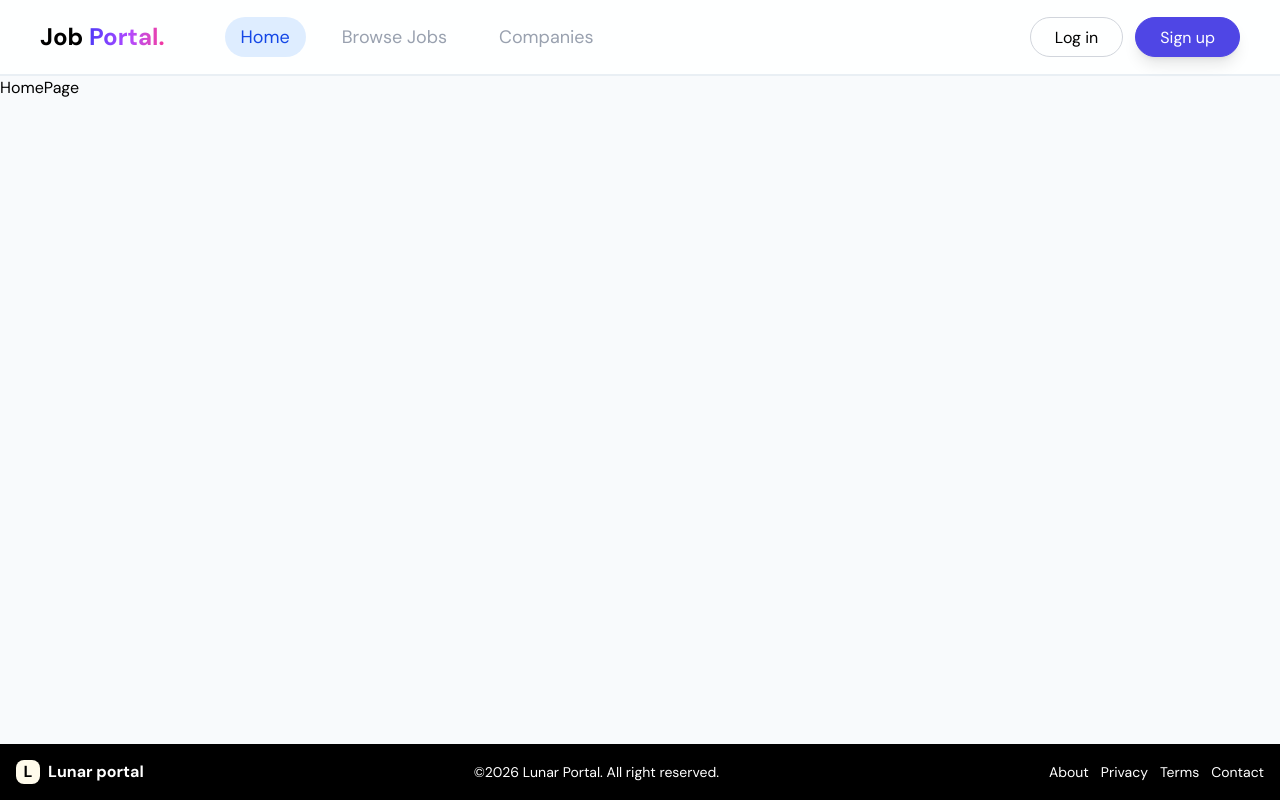
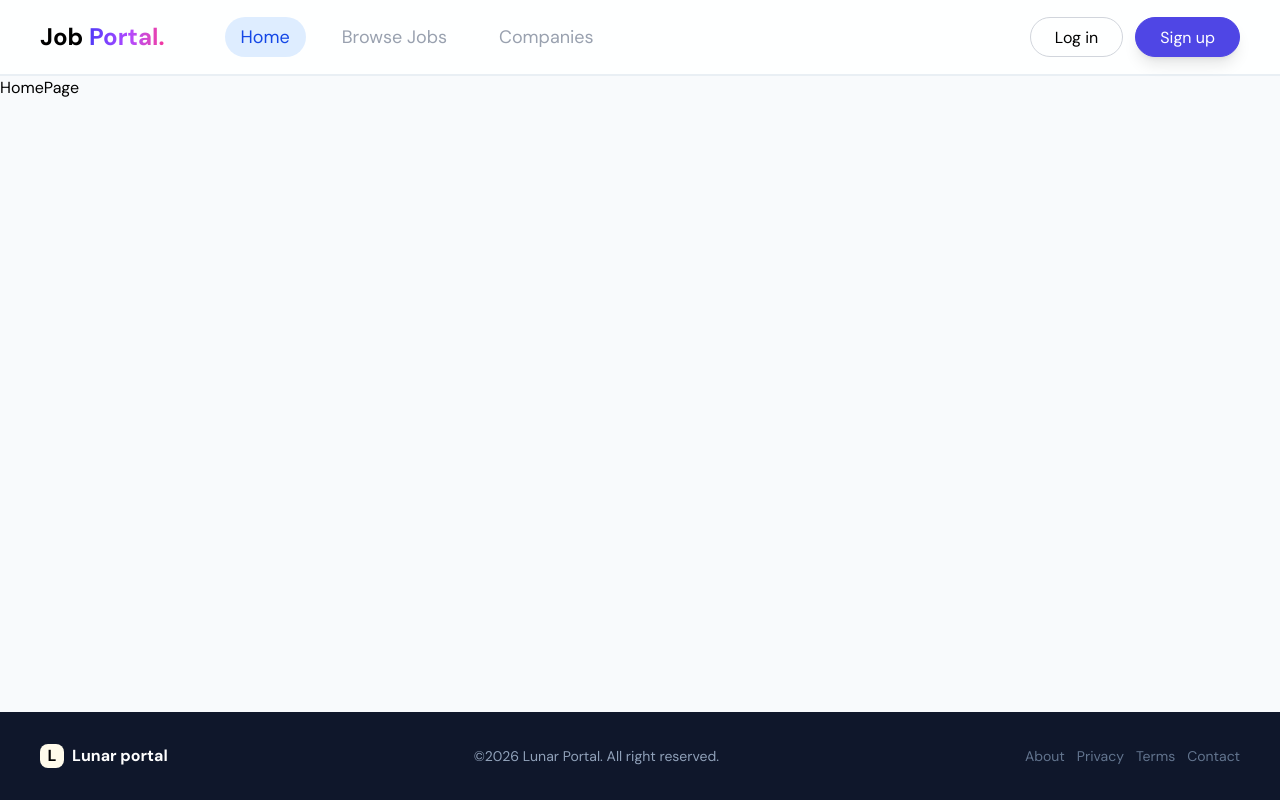
Before and after one commit to gokul-lamsal/jobkhoj, a React (Vite) app in the folder frontend/: page / in a window 1280 px wide. Built offline with nearby package versions, Linux system fonts and the light colour scheme.

Commit message:
footer css modified

```diff
--- a/frontend/src/components/global/Footer.jsx
+++ b/frontend/src/components/global/Footer.jsx
@@ -2,7 +2,7 @@ import React from "react";
 
 const Footer = () => {
   return (
-    <div className="bg-black fixed p-4 bottom-0 w-full flex justify-between items-center">
+    <footer className="bg-slate-900 fixed px-10 py-8 bottom-0 w-full flex justify-between items-center">
       <div className="flex items-center gap-2">
         <div className="font-bold flex items-center justify-center rounded-lg text-md w-6 h-6 text-center bg-amber-50">
           <span>L</span>
@@ -10,19 +10,19 @@ const Footer = () => {
         <h1 className="text-md font-bold text-white">Lunar portal</h1>
       </div>
       <div>
-        <p className="text-white text-sm">
-          &copy;{new Date().getFullYear()} Lunar Portal. All right reserved.
+        <p className=" text-sm text-slate-400">
+          &copy;2026 Lunar Portal. All right reserved.
         </p>
       </div>
       <div>
-        <ul className="flex gap-3 list-none text-white text-sm">
+        <ul className="flex gap-3 list-none text-slate-500 [&>li]:hover:text-white [&>li]:transition-all [&>li]:duration-200 text-sm">
           <li className="cursor-pointer">About</li>
           <li className="cursor-pointer">Privacy</li>
           <li className="cursor-pointer">Terms</li>
           <li className="cursor-pointer">Contact</li>
         </ul>
       </div>
-    </div>
+    </footer>
   );
 };
 
--- a/frontend/src/context/AuthContext.jsx
+++ b/frontend/src/context/AuthContext.jsx
@@ -7,7 +7,7 @@ const AuthContextProvider = ({ children }) => {
     username: "Jhon",
     role: "seeker"
   })
-  const [token, setToken] = useState("")
+  const [token, setToken] = useState(null)
 
   return (
     <AuthContext.Provider value={{ user, token }}>
--- a/frontend/src/pages/seeker/SeekerNavBar.jsx
+++ b/frontend/src/pages/seeker/SeekerNavBar.jsx
@@ -44,7 +44,7 @@ const SeekerProfile = () => {
           <div className='p-2 w-10 h-full text-white font-bold bg-linear-to-r from-fuchsia-600 to-purple-600 rounded-full flex justify-center items-center tracking-wider'>JD</div>
           <div className='w-30 flex items-center text-center justify-center gap-4'>
             <span className='text-lg tracking-wide capitalize'>jhon Doe</span>
-            <span ><FaChevronDown size={14}/></span>
+            <span ><FaChevronDown size={14} /></span>
           </div>
         </div>
       </Link>
@@ -94,7 +94,10 @@ const SeekerNavBar = ({ navLinks = [] }) => {
       </div>
       {/* login buttons or profile */}
       <div className='flex items-center gap-3 h-10'>
-        <LoginBtns />
+        {
+          token ? <SeekerProfile /> :
+            <LoginBtns />
+        }
       </div>
     </nav>
   )
```
